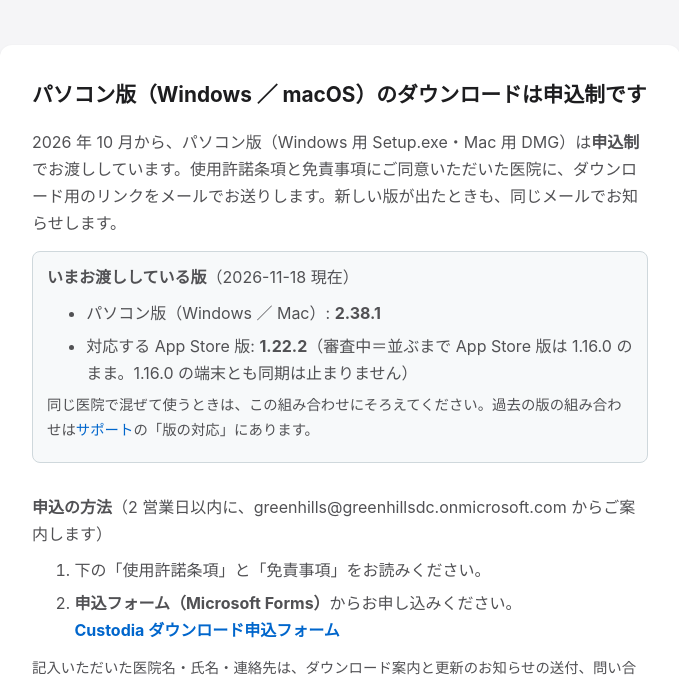
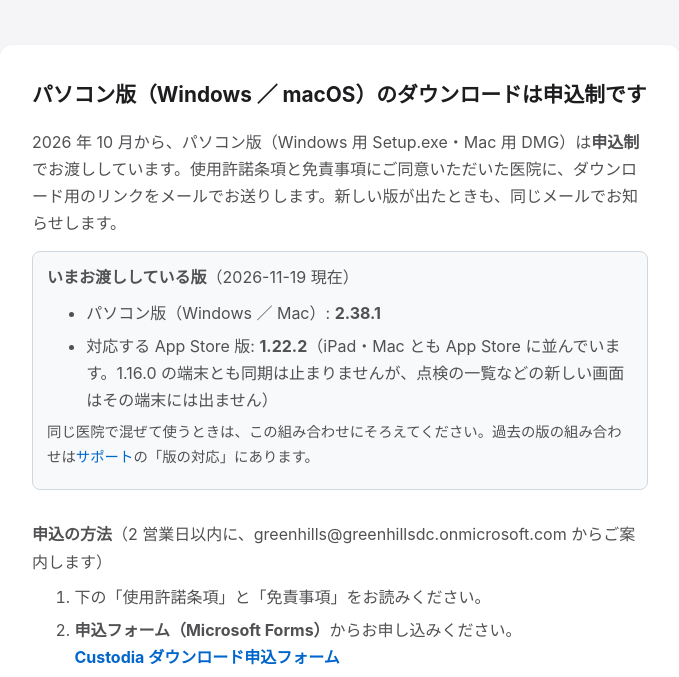
Before and after one commit to greenhills-dc/custodia-support, a plain HTML site: page download.html in a window 1280 px wide. Shown: the part 135-812 px from the top of the page, without its empty margins (300-979 px from the left). Drawn offline with Linux system fonts and the light colour scheme.

Commit message:
site: App Store 1.22.2 公開（2026-11-19）に伴い 2.38.1 の対応版の注記を公開中に・いまお渡ししている版を 11/19 現在に
Co-Authored-By: Claude Fable 5.2 <noreply@anthropic.com>

```diff
--- a/download.html
+++ b/download.html
@@ -119,10 +119,10 @@
             <h2>パソコン版（Windows ／ macOS）のダウンロードは申込制です</h2>
             <p>2026 年 10 月から、パソコン版（Windows 用 Setup.exe・Mac 用 DMG）は<strong>申込制</strong>でお渡ししています。使用許諾条項と免責事項にご同意いただいた医院に、ダウンロード用のリンクをメールでお送りします。新しい版が出たときも、同じメールでお知らせします。</p>
             <div style="margin:14px 0 4px;padding:12px 14px;border:1px solid #cfd8dc;border-radius:8px;background:#f7f9fa;">
-                <p><strong>いまお渡ししている版</strong>（2026-11-18 現在）</p>
+                <p><strong>いまお渡ししている版</strong>（2026-11-19 現在）</p>
                 <ul style="margin:6px 0 6px 1.2em;">
                     <li>パソコン版（Windows ／ Mac）: <strong>2.38.1</strong></li>
-                    <li>対応する App Store 版: <strong>1.22.2</strong>（審査中＝並ぶまで App Store 版は 1.16.0 のまま。1.16.0 の端末とも同期は止まりません）</li>
+                    <li>対応する App Store 版: <strong>1.22.2</strong>（iPad・Mac とも App Store に並んでいます。1.16.0 の端末とも同期は止まりませんが、点検の一覧などの新しい画面はその端末には出ません）</li>
                 </ul>
                 <p style="font-size:0.9em;">同じ医院で混ぜて使うときは、この組み合わせにそろえてください。過去の版の組み合わせは<a href="./support.html">サポート</a>の「版の対応」にあります。</p>
             </div>
```
Also changed, not shown: support.html (+1 -1 lines).
